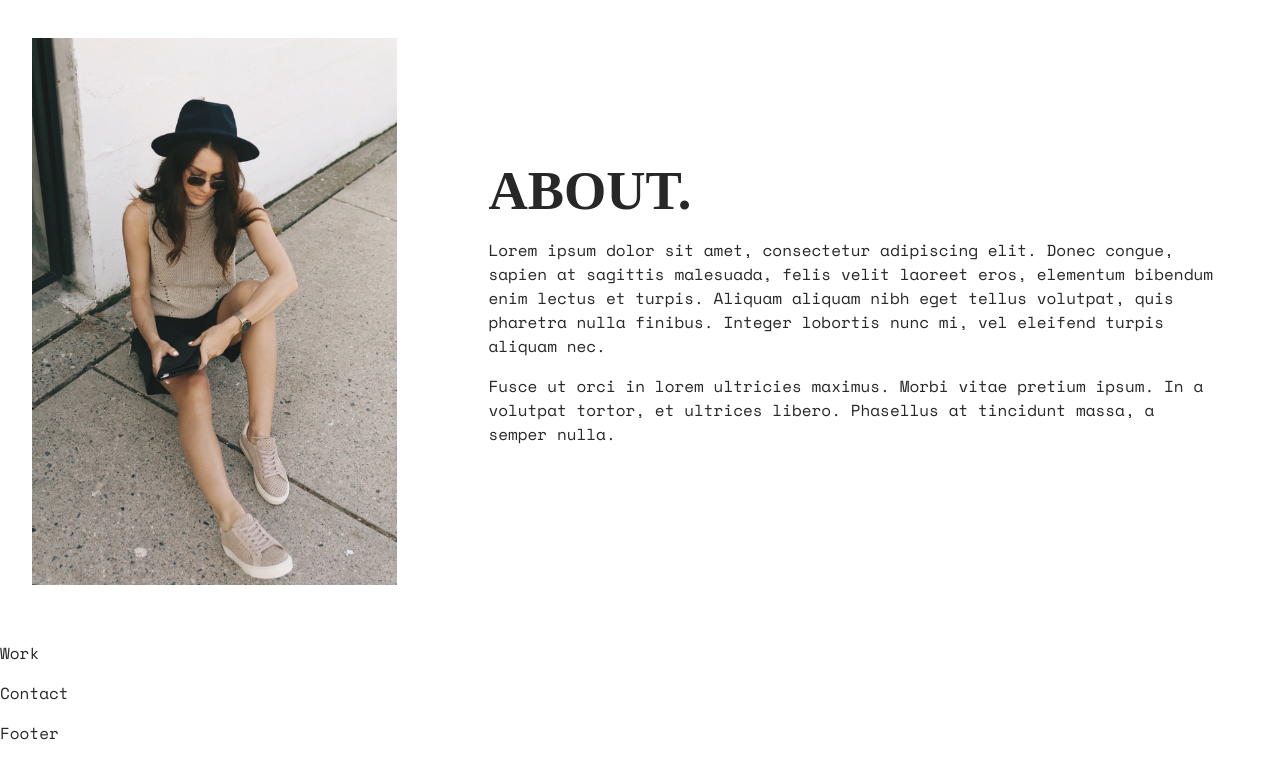
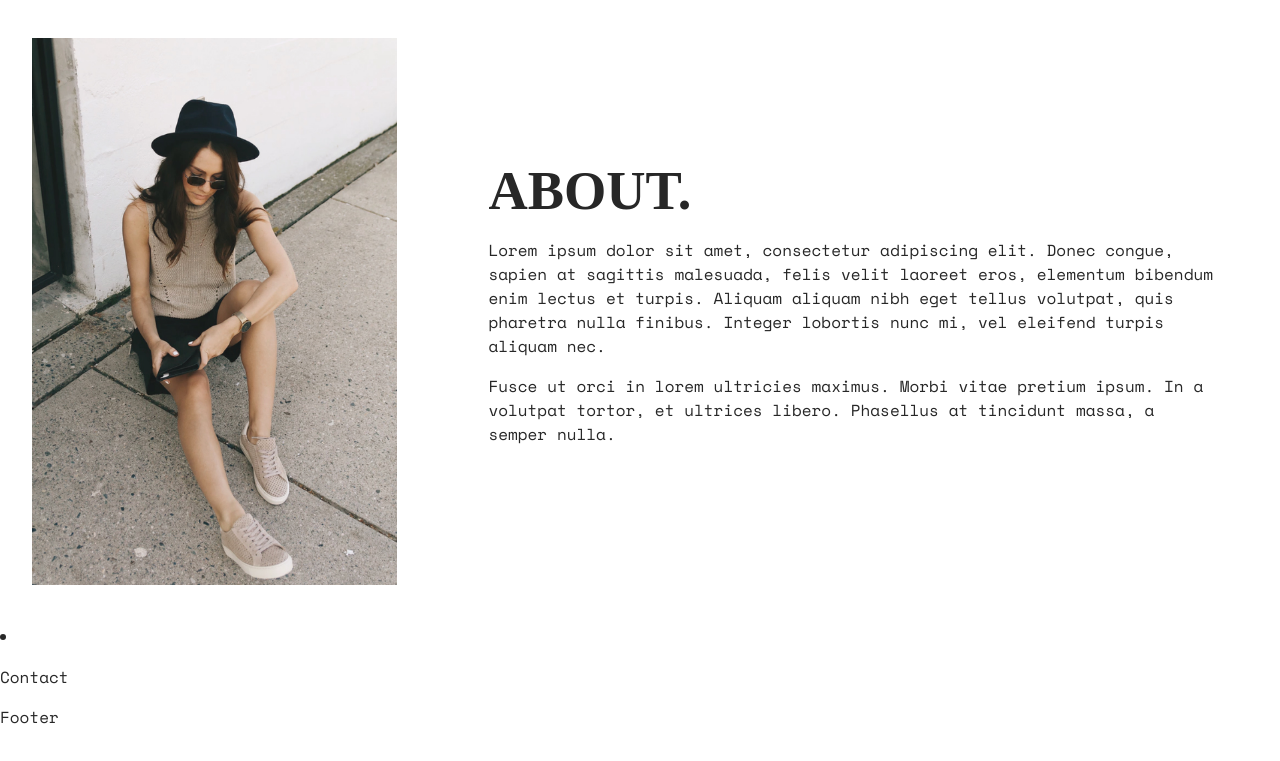
Before and after one commit to taydunworth/floral-web-layout, a React (Create React App) app: page / in a window 1280 px wide. Shown: the part 752-1513 px from the top of the page. Built offline with nearby package versions, Linux system fonts and the light colour scheme; a web font is replaced by a local one.

Commit message:
Started on Work component but still need to map everything to App

```diff
--- a/src/components/About.js
+++ b/src/components/About.js
@@ -4,7 +4,7 @@ class About extends Component {
   render() {
     return (
       <div className="about">
-        <img src="/images/about.jpg" className="about-image" alt="About Image"/>
+        <img src="/images/about.jpg" className="about-image" alt="About"/>
         <div className="about-copy">
           <h2>About.</h2>
           <p>
--- a/src/components/App.js
+++ b/src/components/App.js
@@ -6,8 +6,17 @@ import Work from "./Work";
 import Contact from "./Contact";
 import Footer from "./Footer";
 import '../App.css';
+import Portfolio from "../Portfolio";
 
 class App extends Component {
+  state = {
+    portfolio: {}
+  };
+
+  loadPortfolio = () => {
+    this.setState({ portfolio: Portfolio });
+  };
+
   render() {
     return (
       <div className="App">
--- a/src/components/Work.js
+++ b/src/components/Work.js
@@ -3,7 +3,10 @@ import React, { Component } from 'react';
 class Work extends Component {
   render() {
     return (
-      <p>Work</p>
+      <div className="work">
+        <li className="portfolioPiece">
+        </li>
+      </div>
     );
   }
 }
```
